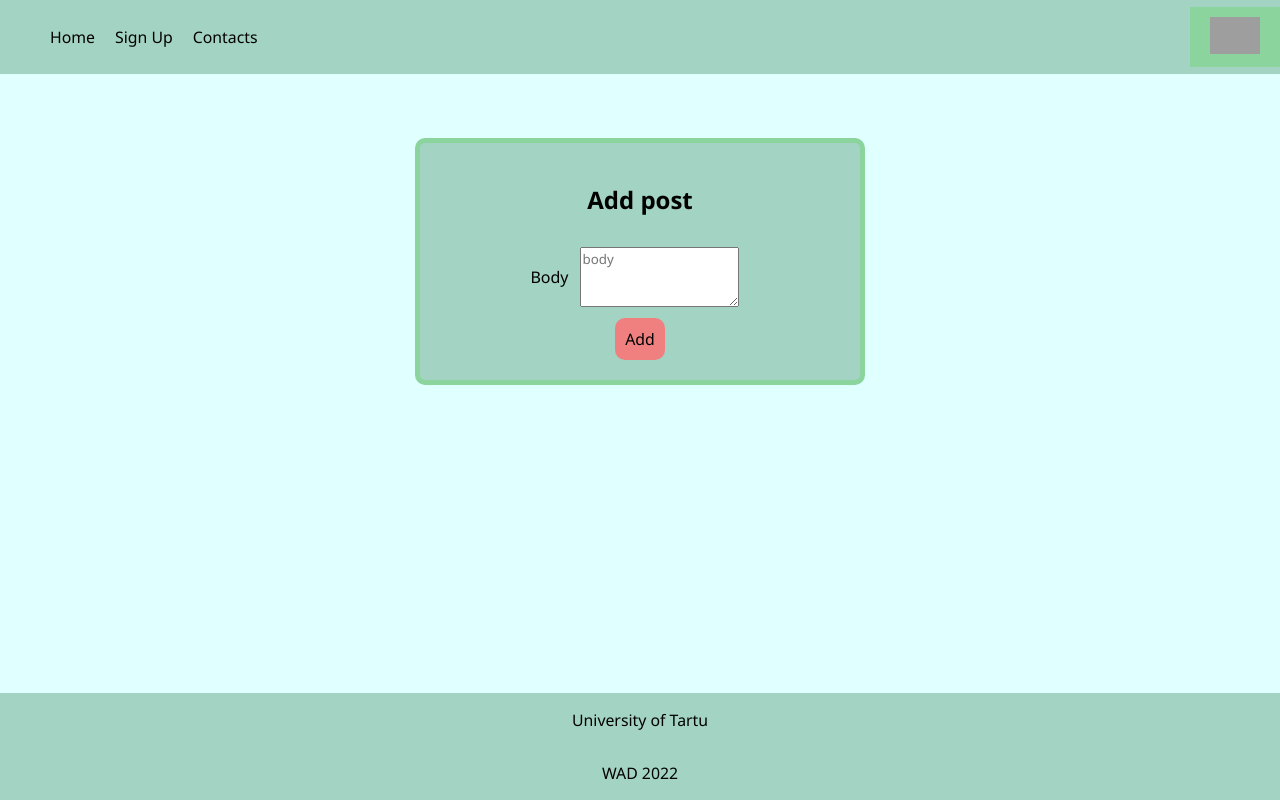
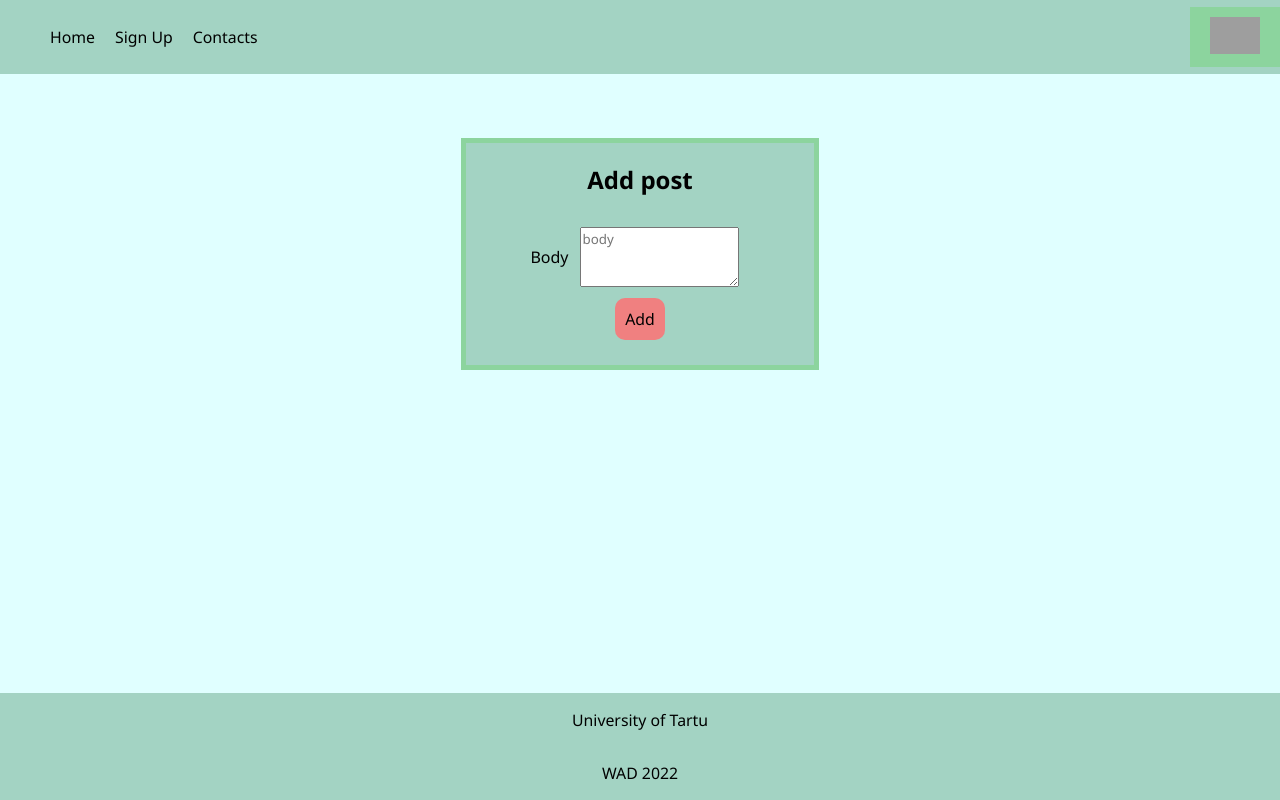
Before and after one commit to laurilyysi/WAD, a Vue app in the folder hw3/: page /#/addpost in a window 1280 px wide. Built offline with nearby package versions, Linux system fonts and the light colour scheme; grey boxes are pictures that could not be loaded.

Commit message:
fixed addpost layout

```diff
--- a/hw3/src/views/AddPost.vue
+++ b/hw3/src/views/AddPost.vue
@@ -1,6 +1,6 @@
 <template>
   <Header />
-  <div class="contentBox">
+  <div class="center">
     <div class="flex-container">
       <h2>Add post</h2>
       <div class="flexbox">
@@ -69,23 +69,24 @@ export default {
 
 <style>
 
-.contentBox {
+.center {
   display: flex;
+  align-content: center;
+  align-items: center;
   flex-direction: column;
-  align-items: center;
-  justify-content: center;
+  text-align: center;
   margin-top: 5%;
 }
 .flex-container {
   display: flex;
   background-color: #a3d3c3;
   border: 5px solid #8cd49e;
-  border-radius: 10px;
   flex-direction: column;
   justify-content: center;
   align-items: center;
-  width: 400px;
-  padding: 20px;
+  padding-left: 5%;
+  padding-right: 5%;
+  padding-bottom: 2%;
   text-align: center;
 }
 
@@ -100,6 +101,10 @@ export default {
   background-color: lightcoral;
   padding: 10px;
   border-radius: 10px;
+}
+.addbtn:hover{
+  background-color: #f7e948;
+  color: #092747;
 }
 
 .reWriteFooterPos{
--- a/hw3/src/views/MainPage.vue
+++ b/hw3/src/views/MainPage.vue
@@ -106,7 +106,7 @@ export default {
   border-radius: 10px;
 }
 
-.bottombtn:hover{
+.mainpagebtn:hover{
   background-color: #f7e948;
   color: #092747;
 }
--- a/hw3/src/views/PostPage.vue
+++ b/hw3/src/views/PostPage.vue
@@ -54,7 +54,8 @@
 
         },
         update(){
-
+          // update post data
+          this.$router.push({path: '/'}).then(()=>this.$router.go());
         }
     },
 
@@ -81,7 +82,10 @@
     border-radius: 10px;
 
   }
-
+.btn:hover{
+  background-color: #f7e948;
+  color: #092747;
+}
 .flexbox{
     display: flex;
     align-items: center;
```
